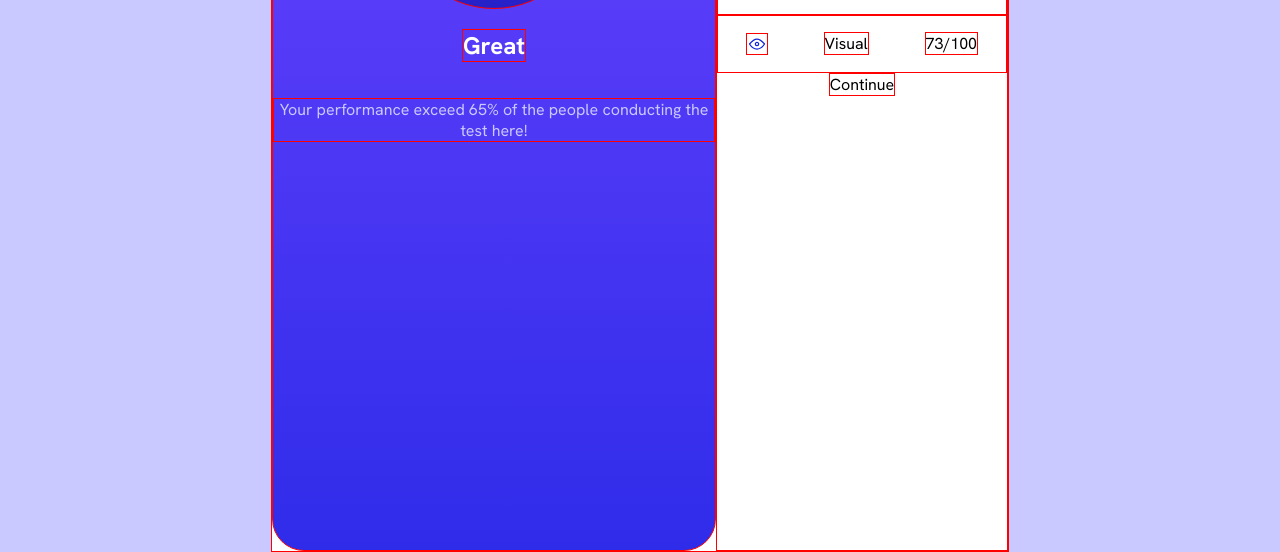
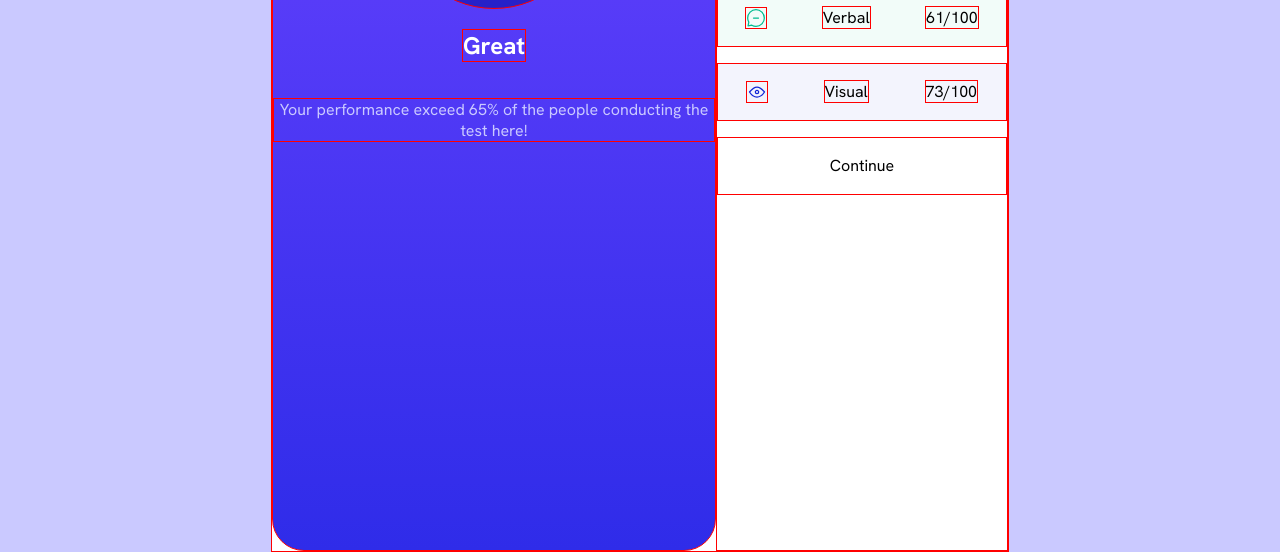
Before and after one commit to mnubhan/Result-Summary-Component, a plain HTML site: page index.html in a window 1280 px wide. Shown: the part 248-800 px from the top of the page. Drawn offline with Linux system fonts and the light colour scheme.

Commit message:
style:add new style and html

```diff
--- a/style.css
+++ b/style.css
@@ -102,7 +102,38 @@ body {
   height:3.5rem;
   min-width:18rem;
   max-width:20rem;
+}
 
+.info__summary_category+div {
+  margin-top:1rem;
+}
+
+.button{
+  max-width: 20rem;
+  min-width: 18rem;
+  min-height:3.5rem;
+  margin-inline: auto;
+  /* text-align: justify; */
+  display: flex;
+  flex-flow: row wrap;
+  justify-content: center;
+  align-items: center;
+}
+
+.info__summary_verbal{
+  background-color:var(--green-white);
+}
+
+.info__summary_reaction{
+  background-color:var(--red-white)
+}
+
+.info__summary_memory{
+  background-color:var(--yelloww);
+}
+
+.info__summary_visual{
+  background-color:var(--blue-white);
 }
 
 @media screen and (max-width: 375px) {
@@ -124,7 +155,7 @@ body {
   .result__out-of-100 {
     font-size: 1rem;
   }
-  .info__summary{
-    width:auto;
+  .info__summary_category+.button {
+    margin-top: 1.5rem;
   }
 }
```
